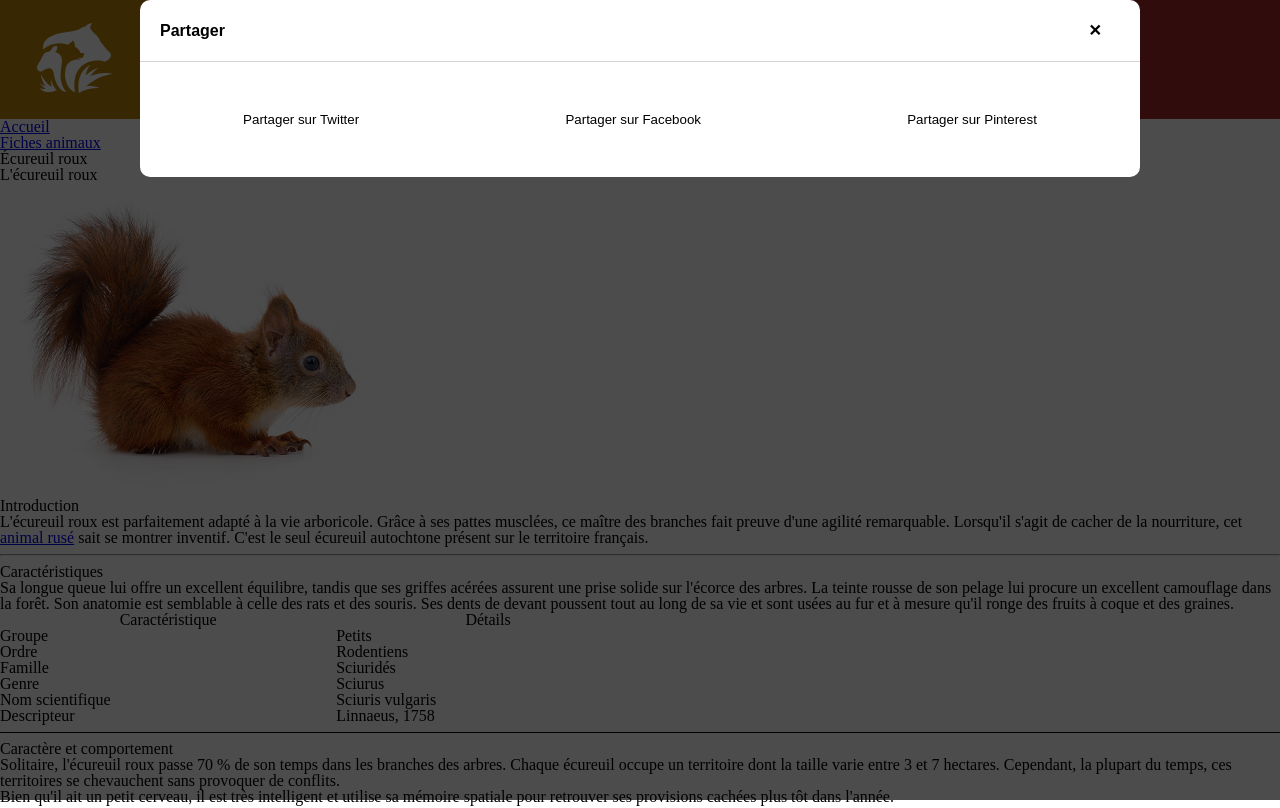
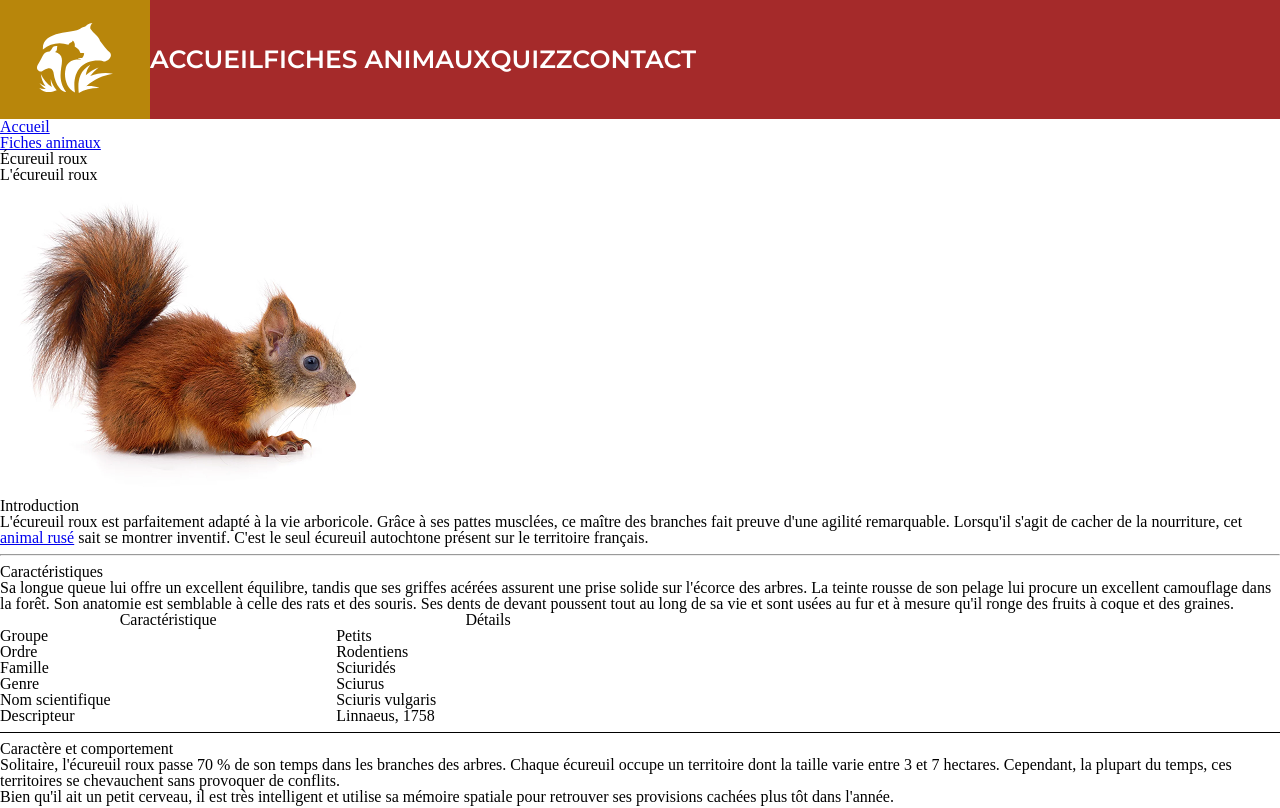
Before and after one commit to NunoLVM/ecureilroux, a plain HTML site: page index.html in a window 1280 px wide. Shown: the top 808 px of the page. Drawn offline with Linux system fonts and the light colour scheme.

Commit message:
add breadcrumbs.css

```diff
--- /dev/null
+++ b/dist/css/breadcrumbs.css
@@ -0,0 +1,7 @@
+
+
+.crumbs {
+    display: inline-flex;
+    font-size: initial;
+    list-style: none;
+}
--- a/dist/css/buttons.css
+++ b/dist/css/buttons.css
@@ -1,12 +1,22 @@
 .button {
-  background: grey;
-  padding: 50px;
+  background: rgb(234, 228, 228);
+  padding: 15px;
+  border-radius: var(--border-radius-sm);
+  justify-content: center;
+
+
 }
 
 .button-transparent {
-  background: transparent;
   outline: none;
   border: none;
+  margin: 20px;
+  font-family: Arial, sans-serif;
+  font-size: medium;
+
+
+
+
 }
 
 
--- a/dist/css/modal.css
+++ b/dist/css/modal.css
@@ -6,7 +6,7 @@
   left: 0;
   right: 0;
   bottom: 0;
- /* display: none; */
+  display: none;
 }
 
 .share-box {
@@ -15,6 +15,7 @@
   max-width: var(--max-modal-width);
   margin: 0 auto;
 
+
 }
 
 .share-box .share-title {
@@ -22,6 +23,7 @@
   border-bottom: 1px solid #d7d3d3;
   font-weight: bold;
   font-family: Arial, sans-serif;
+  font-size: large;
   display:flex;
   align-items:center;
 
@@ -29,6 +31,7 @@
 
 .share-buttons {
     display: flex;
-    justify-content: space-around;
+    justify-content: center;
+
 
 }
--- a/dist/css/variable.css
+++ b/dist/css/variable.css
@@ -7,7 +7,7 @@
 
 /* Border radius */
 :root {
-  --border-radius-sm: 5px;
+  --border-radius-sm: 30px;
 }
 
 /*Box shadow*/
--- a/index.html
+++ b/index.html
@@ -59,14 +59,16 @@
         </ul>
       </nav>
     </header>
-    <section class="breadcrumb">
-      <ul>
+    <section class="breadcrumbs-container">
+      <div class="breadcrumbs">
+      <ul class="crumbs">
         <li><a href="acceuil.png" title="acceuil">Accueil</a></li>
         <li>
           <a href="Fiches animaux.png" title="Fiches animaux">Fiches animaux</a>
         </li>
         <li>Écureuil roux</li>
       </ul>
+    </div>
     </section>
 
     <section id="nuno">
```
